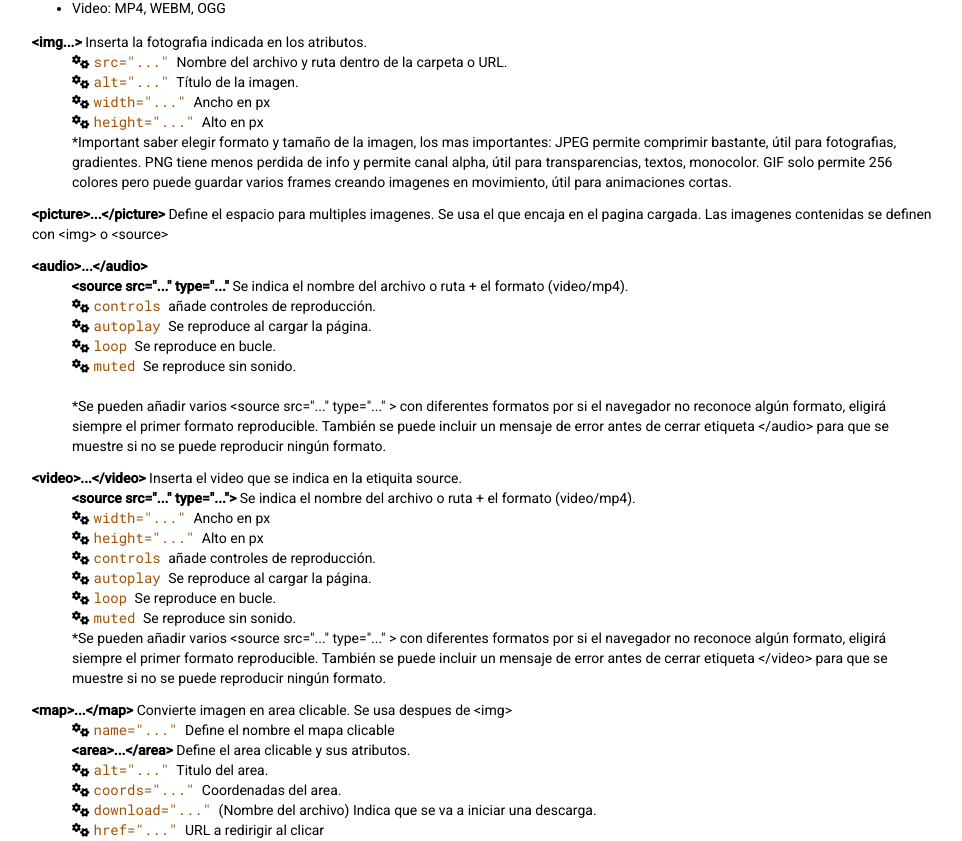
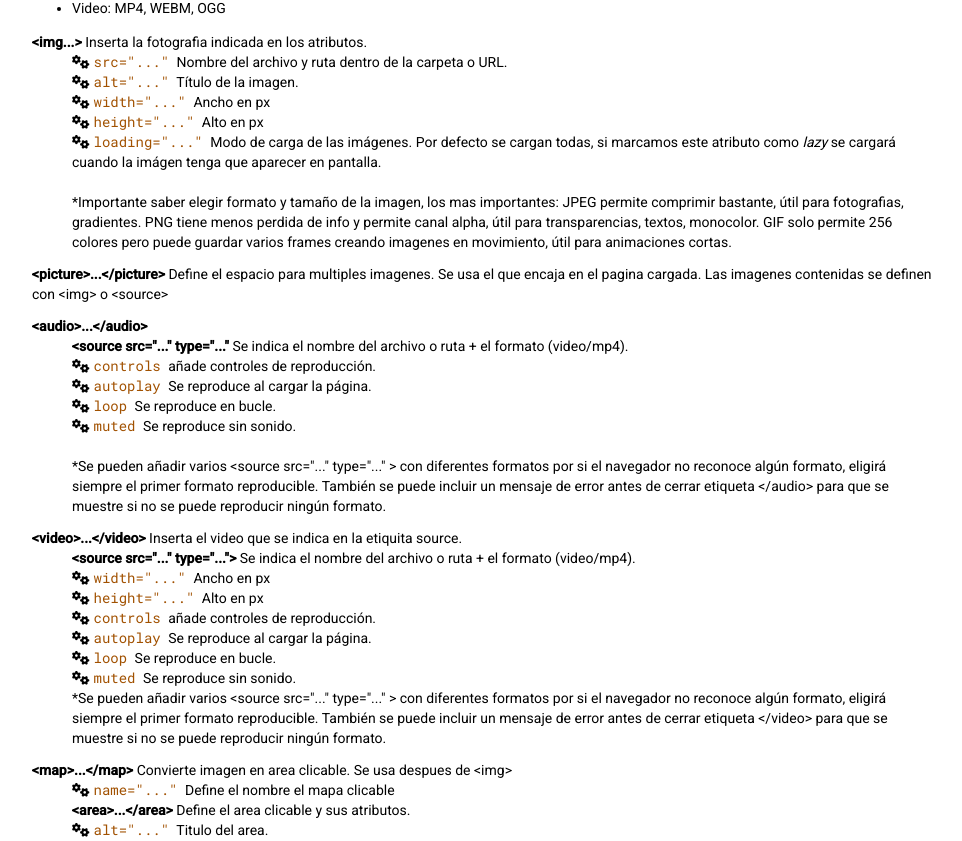
Before and after one commit to boboxanqui/Apuntes, an Angular app: page /html in a window 1280 px wide. Shown: the part 3414-4255 px from the top of the page, without its empty margins (158-1120 px from the left). Built offline with nearby package versions, Linux system fonts and the light colour scheme.

Commit message:
adding HTML  attributes

```diff
--- a/src/app/pages/html/html.component.html
+++ b/src/app/pages/html/html.component.html
@@ -189,8 +189,9 @@
             <i class="fa-solid fa-gears"></i> <code>alt="..."</code> Título de la imagen. <br>
             <i class="fa-solid fa-gears"></i> <code>width="..."</code> Ancho en px <br>
             <i class="fa-solid fa-gears"></i> <code>height="..."</code> Alto en px <br>
+            <i class="fa-solid fa-gears"></i> <code>loading="..."</code> Modo de carga de las imágenes. Por defecto se cargan todas, si marcamos este atributo como <em>lazy</em> se cargará cuando la imágen tenga que aparecer en pantalla. <br><br>
             <p>
-                *Important saber elegir formato y tamaño de la imagen, los mas importantes: JPEG permite comprimir bastante, útil para fotografias, gradientes. PNG tiene menos perdida de info y permite canal alpha, útil para transparencias, textos, monocolor. GIF solo permite 256 colores pero puede guardar varios frames creando imagenes en movimiento, útil para animaciones cortas.
+                *Importante saber elegir formato y tamaño de la imagen, los mas importantes: JPEG permite comprimir bastante, útil para fotografias, gradientes. PNG tiene menos perdida de info y permite canal alpha, útil para transparencias, textos, monocolor. GIF solo permite 256 colores pero puede guardar varios frames creando imagenes en movimiento, útil para animaciones cortas.
             </p>
         </dd>
 
```
